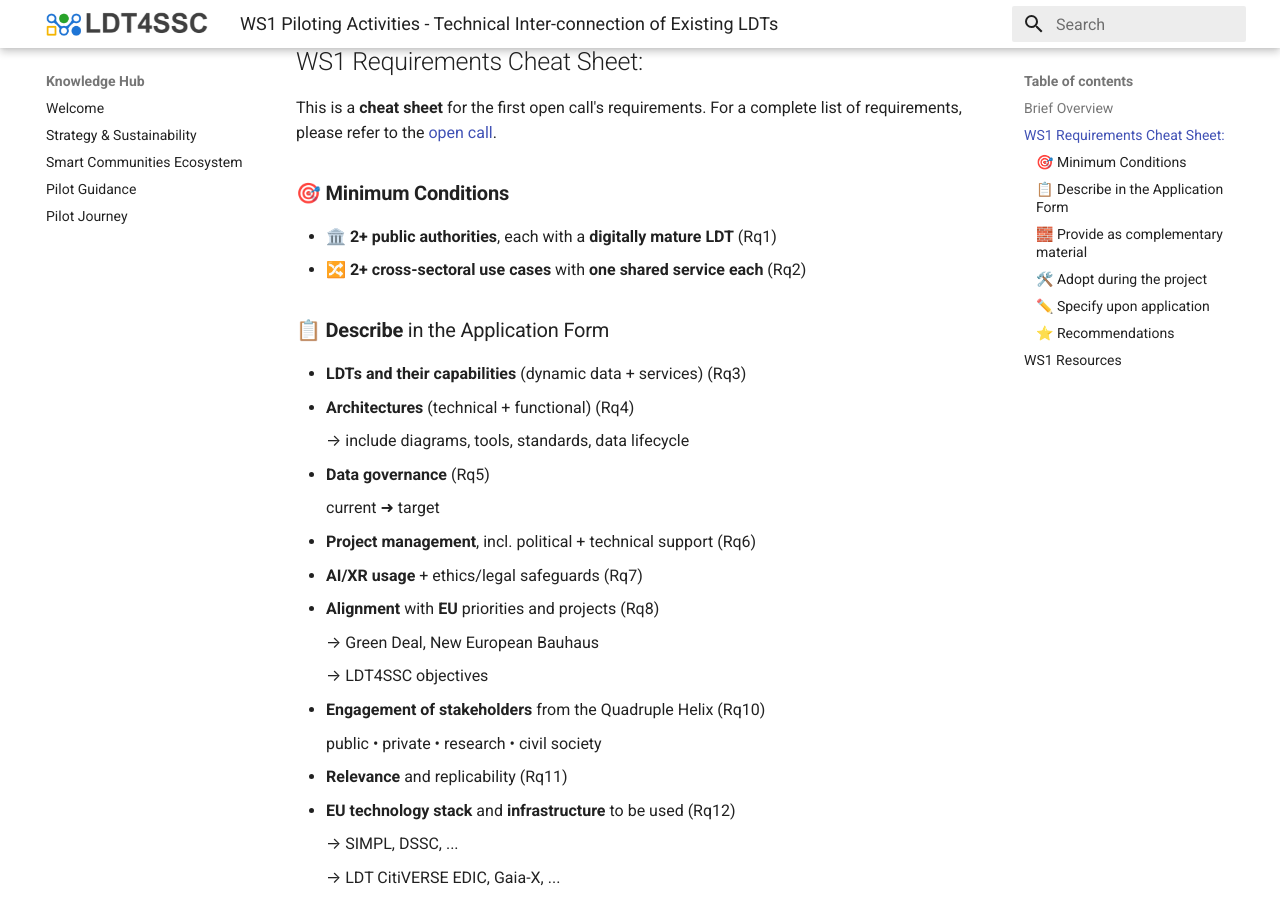
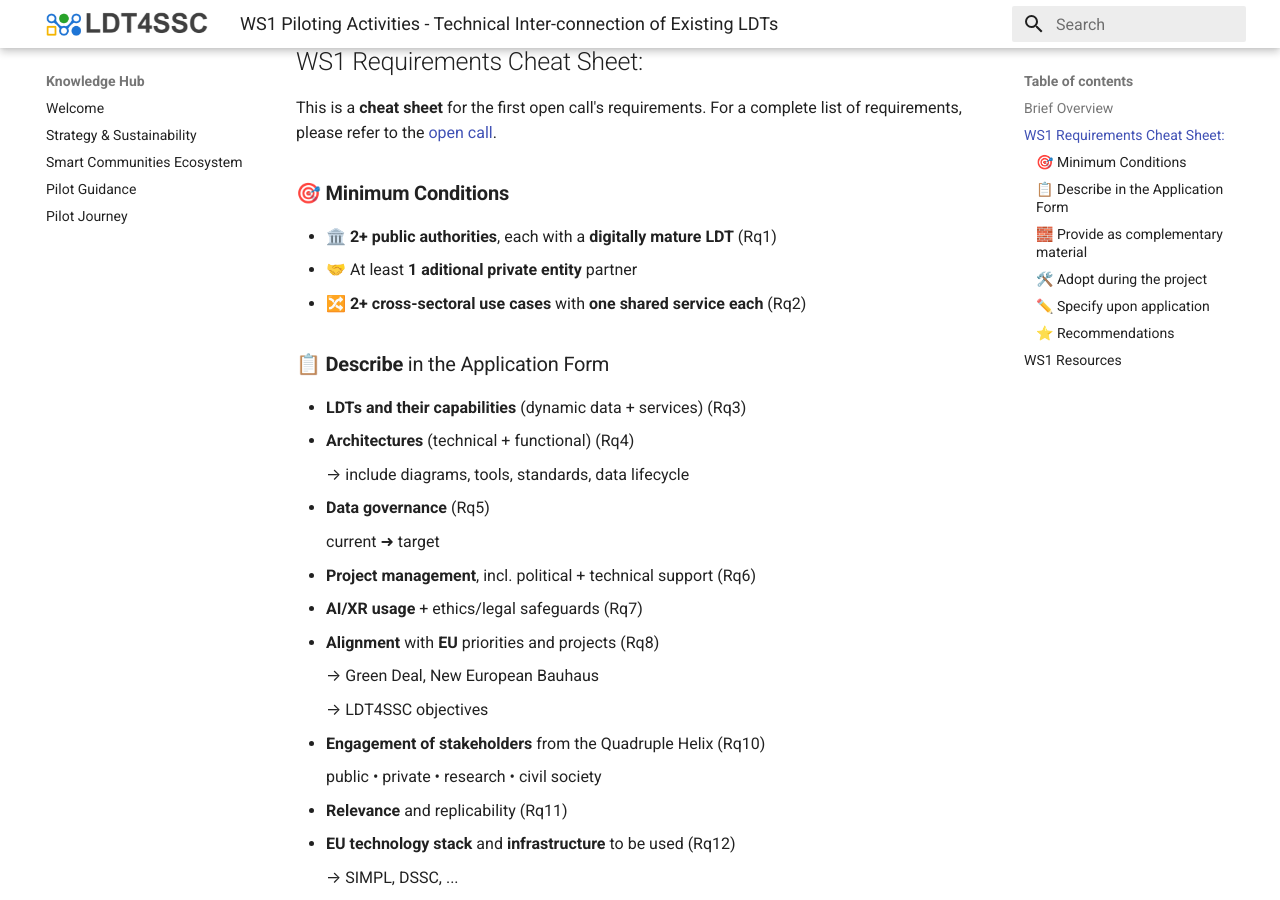
Before and after one commit to ldt4ssc/ldt4ssc.github.io, an MkDocs documentation site: the page built from docs/guidance_content/ws1.md, in a window 1280 px wide and 900 px high, scrolled down 1378 px. Built offline with MkDocs 1.6.1 and Material for MkDocs 9.7.7, drawn with Linux system fonts in a browser that asks for light colours.

Commit message:
add: private partner to requirements

```diff
--- a/docs/guidance_content/ws1.md
+++ b/docs/guidance_content/ws1.md
@@ -50,6 +50,7 @@ This is a **cheat sheet** for the first open call's requirements. For a complete
 ### 🎯 **Minimum Conditions**
 
   - 🏛️ **2+ public authorities**, each with a **digitally mature LDT** (Rq1)
+  - 🤝 At least **1 aditional private entity** partner
   - 🔀 **2+ cross-sectoral use cases** with **one shared service each** (Rq2)
 
 ### 📋 **Describe** in the Application Form
```
